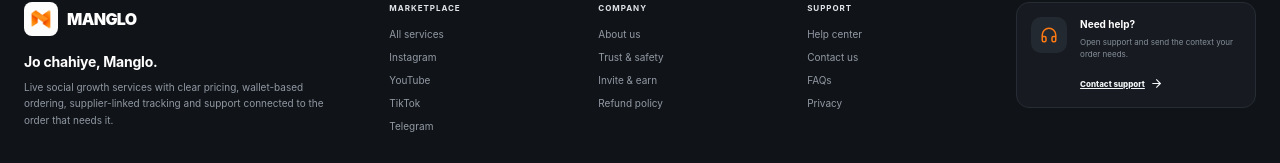
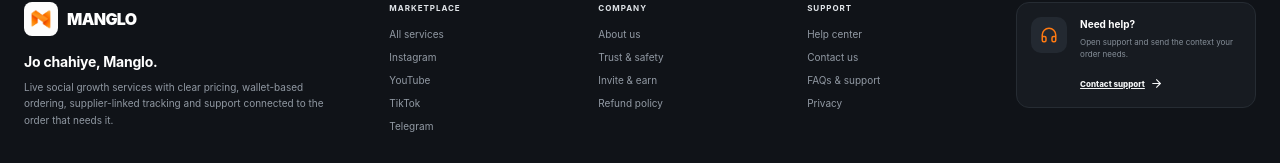
Before and after one commit to faikmulla6-cpu/manglo, a Next.js app: page / in a window 1280 px wide. Shown: the part 3032-3195 px from the top of the page. Built offline with nearby package versions, Linux system fonts and the light colour scheme; no server answers; the database is empty.

Commit message:
Keep support links routed to live pages

```diff
--- a/components/Footer.tsx
+++ b/components/Footer.tsx
@@ -15,7 +15,7 @@ export default function Footer(){
 
    <div className={styles.column}><b>MARKETPLACE</b><Link href="/services">All services</Link><Link href="/services?platform=Instagram">Instagram</Link><Link href="/services?platform=YouTube">YouTube</Link><Link href="/services?platform=TikTok">TikTok</Link><Link href="/services?platform=Telegram">Telegram</Link></div>
    <div className={styles.column}><b>COMPANY</b><Link href="/about">About us</Link><Link href="/trust">Trust & safety</Link><Link href="/invite">Invite & earn</Link><Link href="/refund">Refund policy</Link></div>
-   <div className={styles.column}><b>SUPPORT</b><Link href="/contact">Help center</Link><a href={`mailto:${company.supportEmail}`}>Contact us</a><Link href="/#faq">FAQs</Link><Link href="/privacy">Privacy</Link></div>
+   <div className={styles.column}><b>SUPPORT</b><Link href="/contact">Help center</Link><a href={`mailto:${company.supportEmail}`}>Contact us</a><Link href="/contact">FAQs & support</Link><Link href="/privacy">Privacy</Link></div>
 
    <div className={styles.helpCard}><span><Headphones size={18}/></span><div><b>Need help?</b><p>Open support and send the context your order needs.</p><Link href="/contact">Contact support <ArrowRight size={13}/></Link></div></div>
   </div>
```
